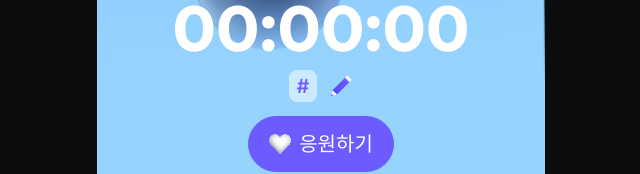
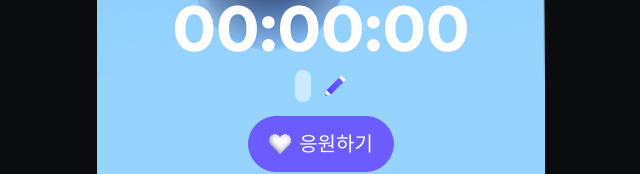
Before and after one commit to Nexters/time2do-FE, a React (Vite) app: page /countdown/1 in a window 1280 px wide. Shown: the part 304-478 px from the top of the page, without its empty margins (319-959 px from the left). Built offline with nearby package versions, Linux system fonts and the light colour scheme.

Commit message:
feat: 공유코드 복사 로직 개선 등

```diff
--- a/src/components/CountDownHeader.tsx
+++ b/src/components/CountDownHeader.tsx
@@ -85,7 +85,7 @@ export const CountDownHeader = ({ timer, onCheerUpClick, showCheerUpAnimation }:
           <div className="mb-4 flex items-center justify-center text-xl font-semibold">
             <h1 onClick={openModal} className="mr-1">
               <span className="mr-2 rounded-lg bg-white bg-opacity-50 py-1 px-2 text-xl text-primary">
-                #{timer?.tag ?? ''}
+                {timer?.tag ? `#${timer.tag}` : ''}
               </span>
               {timer?.name ?? ''}
             </h1>
--- a/src/components/Participants.tsx
+++ b/src/components/Participants.tsx
@@ -1,4 +1,4 @@
-import { useEffect } from 'react'
+import { useEffect, useLayoutEffect } from 'react'
 import { useParams } from 'react-router-dom'
 import { toast } from 'react-toastify'
 import { useCopyToClipboard } from 'react-use'
@@ -13,7 +13,7 @@ const Participants = ({ participants = [] }: Props) => {
   const [copyState, copyToClipboard] = useCopyToClipboard()
 
   useEffect(() => {
-    console.log('test')
+    console.log(copyState.error, copyState.value, '$@$')
     if (copyState.error) {
       toast.error('복사에 실패했습니다. 다시 시도해주세요.')
     } else if (copyState.value) {
--- a/src/components/TimerMakeModal/index.tsx
+++ b/src/components/TimerMakeModal/index.tsx
@@ -17,6 +17,8 @@ import {
 } from 'date-fns'
 import useCopyClipBoard from '../../hooks/useCopyClipBoard'
 import { useNavigate } from 'react-router-dom'
+import { useCopyToClipboard } from 'react-use'
+import { toast } from 'react-toastify'
 
 interface TimerMakeModalProps {
   children: React.ReactNode
@@ -271,6 +273,7 @@ TimerMakeModal.CompleteModal = ({ closePortal, invitationCode }: { closePortal:
   const [groupCode, setGroupCode] = useState<string>('')
   const [isCopy, onCopy] = useCopyClipBoard()
   const navigate = useNavigate()
+  const [copyState, copyToClipboard] = useCopyToClipboard()
 
   const handleClickEvent = () => {
     closePortal()
@@ -299,7 +302,11 @@ TimerMakeModal.CompleteModal = ({ closePortal, invitationCode }: { closePortal:
         <button
           className="mr-[10px] h-[60px] w-[168px] rounded-[10px] bg-primary"
           onClick={() => {
-            navigate(`/countdown/${groupCode}`)
+            copyToClipboard(groupCode)
+            toast.dark('코드가 복사되었습니다.')
+            setTimeout(() => {
+              navigate(`/countdown/${groupCode}`)
+            }, 1000)
           }}>
           <div className="flex justify-center">
             <img className="mr-[4px]" src={LinkShareIcon} alt="링크 공유하기 버튼" />
```
